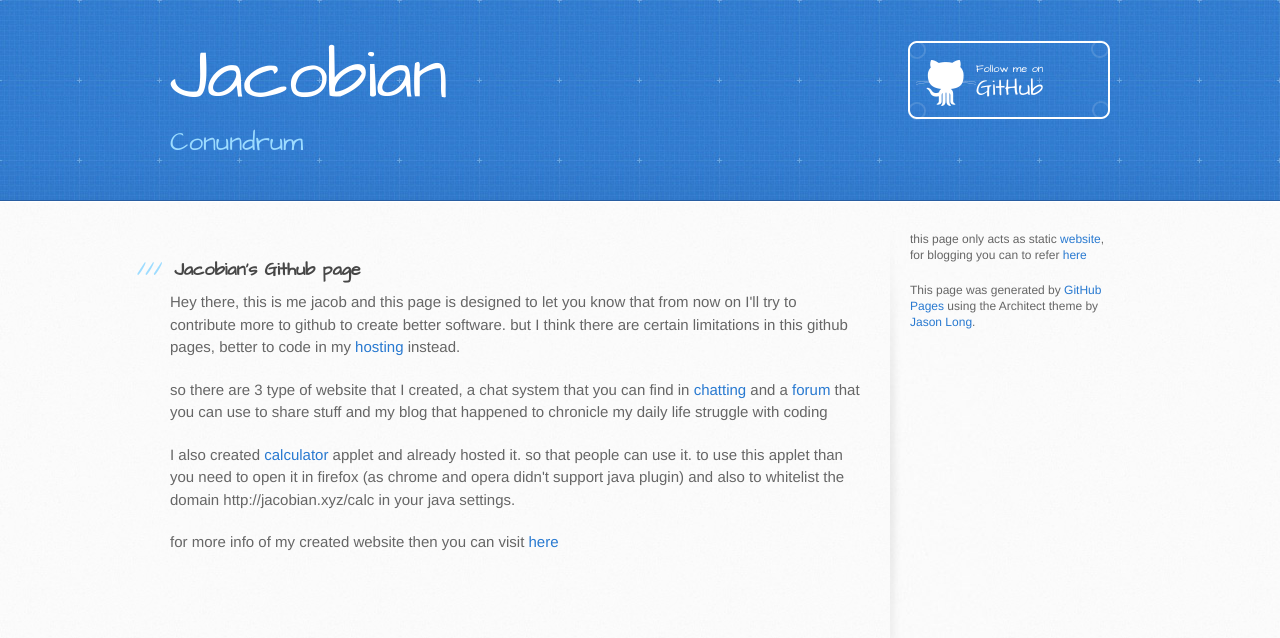
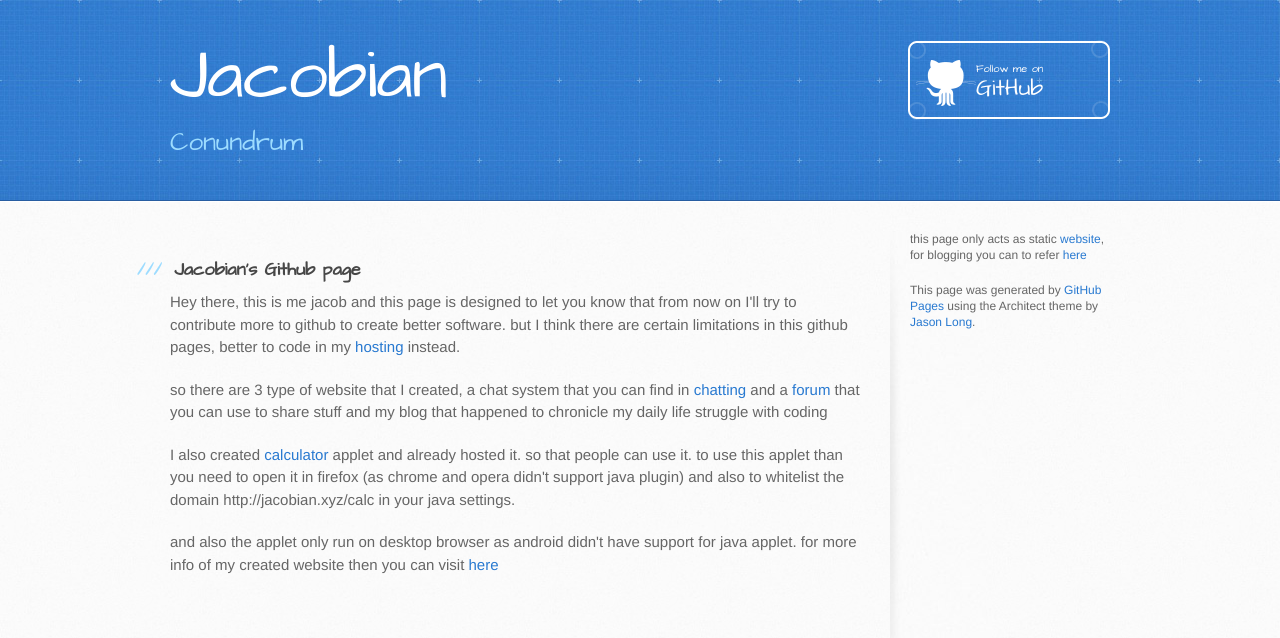
Before and after one commit to jacobian64/jacobian64.github.io, a Jekyll site: the page index.html, which Jekyll copies as it is, in a window 1280 px wide. Shown: the top 638 px of the page. Built offline with Jekyll 4.4.1, drawn with Linux system fonts in a browser that asks for light colours.

Commit message:
Update index.html

```diff
--- a/index.html
+++ b/index.html
@@ -40,7 +40,7 @@ and a <a href="http://karengnayong.co.id">forum</a> that you can use to share st
 to use this applet than you need to open it in firefox (as chrome and opera didn't support java plugin) and also to whitelist
 the domain http://jacobian.xyz/calc in your java settings. </p>
 
-<p>for more info of my created website then you can visit <a href="http://jacobian.xyz/mes/">here</a></p>
+<p>and also the applet only run on desktop browser as android didn't have support for java applet. for more info of my created website then you can visit <a href="http://jacobian.xyz/mes/">here</a></p>
         </section>
 
         <aside id="sidebar">
```
